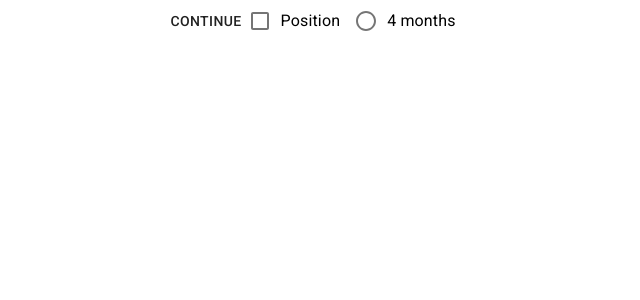
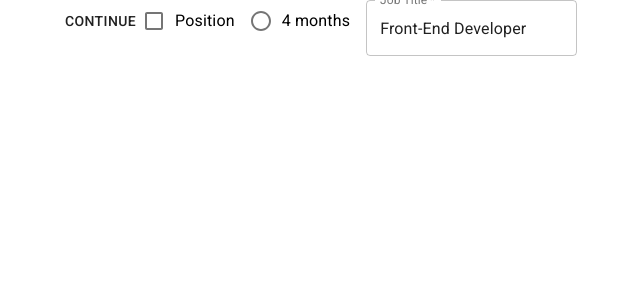
Before and after one commit to ReneReid/Internify, a React (Create React App) app in the folder internify/: page / in a window 1280 px wide. Shown: the top 300 px of the page, without its empty margins (323-963 px from the left). Built offline with nearby package versions, Linux system fonts and the light colour scheme.

Commit message:
added TextFieldTemp to DOM

```diff
--- a/internify/src/App.js
+++ b/internify/src/App.js
@@ -3,6 +3,7 @@ import './App.css';
 import ContinueBtn from './components/atoms/ContinueBtn';
 import CheckboxTemp from './components/atoms/CheckboxTemp';
 import RadioTemp from './components/atoms/RadioTemp';
+import TextFieldTemp from './components/atoms/TextFieldTemp';
 
 function App() {
   return (
@@ -10,6 +11,7 @@ function App() {
         <ContinueBtn />
         <CheckboxTemp name={"posCheck"} color={"primary"} label={"Position"}/>
         <RadioTemp value={"4 months"} label={"4 months"}/>
+        <TextFieldTemp id={"input-job-title"} label={"Job Title"} defaultValue={"Front-End Developer"}/>
     </div>
   );
 }
```
